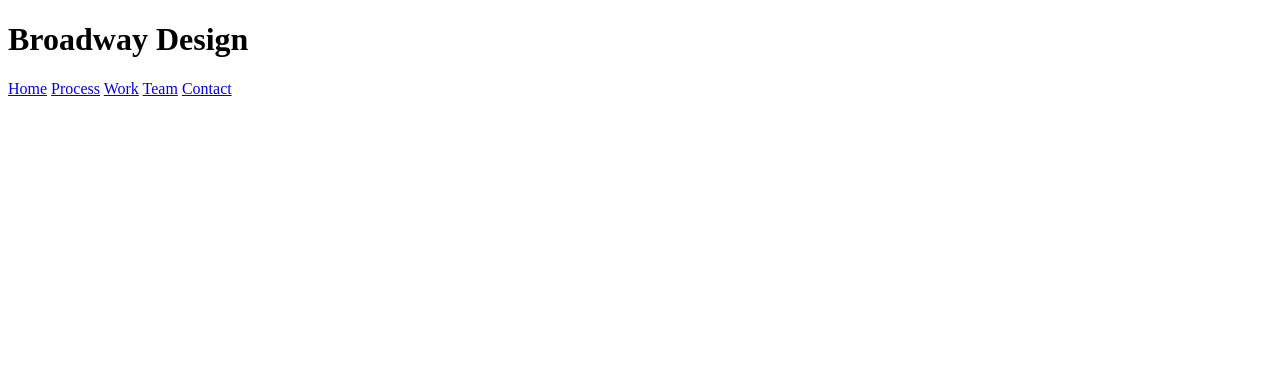
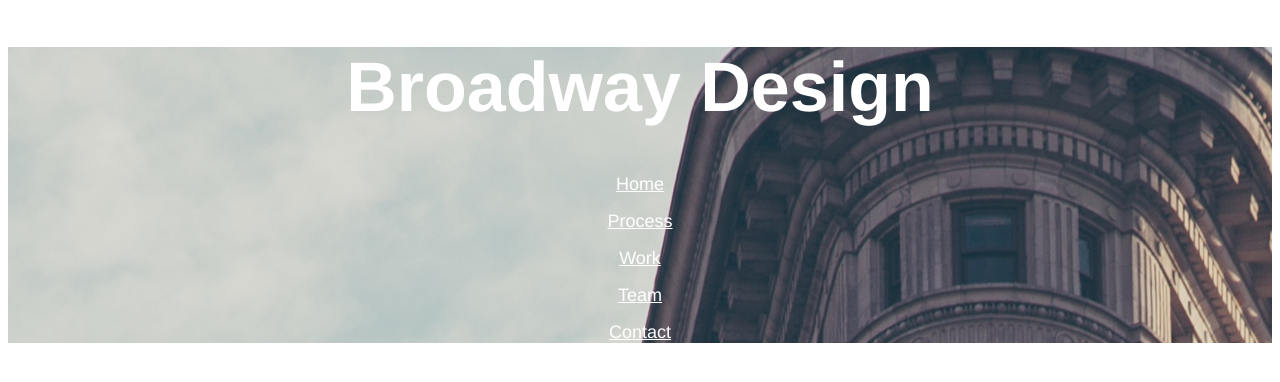
Before and after one commit to paulo-ricci/broadway, a plain HTML site: page index.html in a window 1280 px wide. Drawn offline with Linux system fonts and the light colour scheme.

Commit message:
added headline and menu

```diff
--- a/index.html
+++ b/index.html
@@ -9,12 +9,12 @@
     <div id="menu" class="header">
       <h1>Broadway Design</h1>
       <nav>
-        <a href="#home">Home</a>
-        <a href="#process">Process</a>
-        <a href="#work">Work</a>
-        <a href="#team">Team</a>
-        <a href="#contact">Contact</a>
+        <p><a href="#home">Home</a></p>
+        <p><a href="#process">Process</a></p>
+        <p><a href="#work">Work</a></p>
+        <p><a href="#team">Team</a></p>
+        <p><a href="#contact">Contact</a></p>
       </nav>
-
+</div>
   </body>
 </html>
--- a/resources/css/style.css
+++ b/resources/css/style.css
@@ -0,0 +1,4 @@
+body {text-align: center;}
+h1 {font-family: Helvetica;font-size: 70px;font-weight: bold;color:white;}
+nav a {font-family: Helvetica; font-size: 18px; color:white;}
+.header {background-image: url("../images/the-flatiron-building.png");background-repeat: no-repeat;background-position: center;}
```
